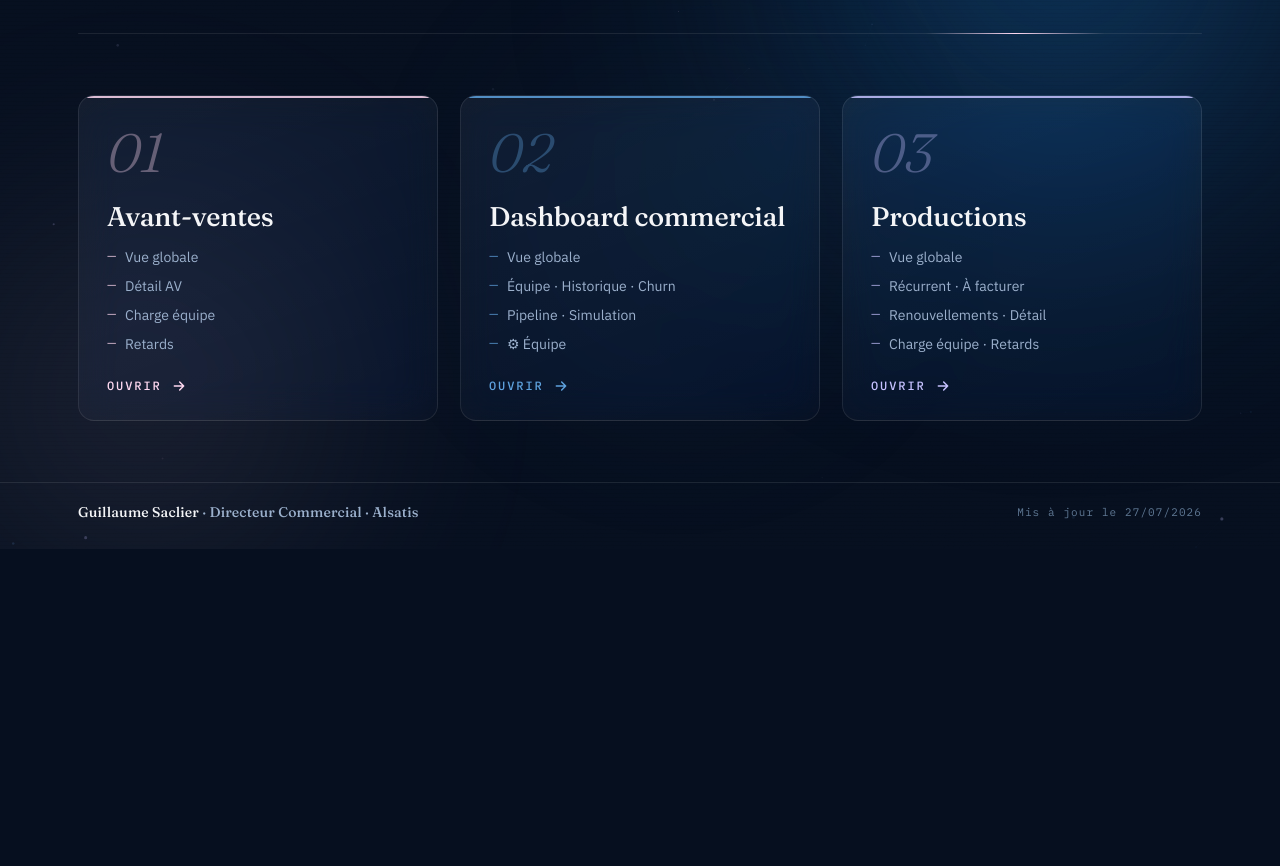
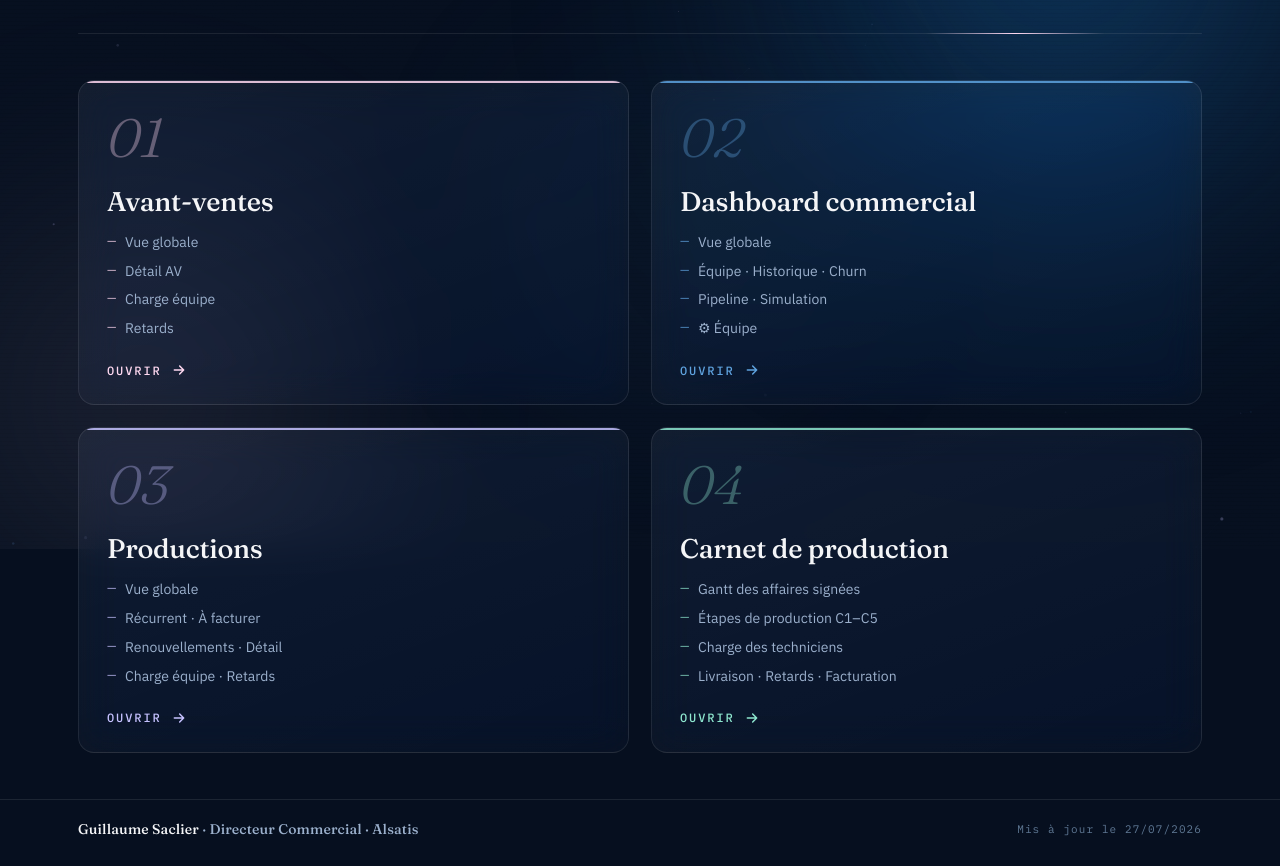
Before and after one commit to gsaclier/alsatis, a plain HTML site: page index.html in a window 1280 px wide. Shown: the part 251-1117 px from the top of the page. Before the commit the page ends 800 px from the top, so only its background shows below. Drawn offline with Linux system fonts and the light colour scheme.

Commit message:
Add files via upload

```diff
--- a/index.html
+++ b/index.html
@@ -21,6 +21,7 @@
     --c1:var(--rose);
     --c2:var(--blue);
     --c3:#c6c2ff;
+    --c4:#8ee7cf;
     --radius:16px;
     --maxw:1180px;
     --serif:'Fraunces',serif;
@@ -84,6 +85,7 @@
   .grid .card:nth-child(1){animation:rise .8s cubic-bezier(.2,.7,.2,1) .42s both}
   .grid .card:nth-child(2){animation:rise .8s cubic-bezier(.2,.7,.2,1) .50s both}
   .grid .card:nth-child(3){animation:rise .8s cubic-bezier(.2,.7,.2,1) .58s both}
+  .grid .card:nth-child(4){animation:rise .8s cubic-bezier(.2,.7,.2,1) .66s both}
 
   /* ── HEADER ── */
   header{padding-top:42px}
@@ -159,7 +161,7 @@
 
   /* ── GRID ── */
   main{flex:1;display:flex;align-items:center}
-  .grid{width:100%;display:grid;grid-template-columns:repeat(3,1fr);gap:22px;padding:46px 0}
+  .grid{width:100%;display:grid;grid-template-columns:repeat(2,1fr);gap:22px;padding:46px 0}
 
   .card{
     --accent:var(--c1);
@@ -317,6 +319,19 @@
           <svg width="16" height="16" viewBox="0 0 24 24" fill="none" stroke="currentColor" stroke-width="2.2" stroke-linecap="round" stroke-linejoin="round"><path d="M5 12h14M13 6l6 6-6 6"/></svg>
         </span>
       </a>
+      <a class="card reveal" href="carnet-production.html" style="--accent:var(--c4)">
+        <div class="card-top"><span class="idx">04</span></div>
+        <h2>Carnet de production</h2>
+        <ul class="contents">
+          <li>Gantt des affaires signées</li>
+          <li>Étapes de production C1–C5</li>
+          <li>Charge des techniciens</li>
+          <li>Livraison · Retards · Facturation</li>
+        </ul>
+        <span class="open">Ouvrir
+          <svg width="16" height="16" viewBox="0 0 24 24" fill="none" stroke="currentColor" stroke-width="2.2" stroke-linecap="round" stroke-linejoin="round"><path d="M5 12h14M13 6l6 6-6 6"/></svg>
+        </span>
+      </a>
     </div>
   </div>
 </main>
```
